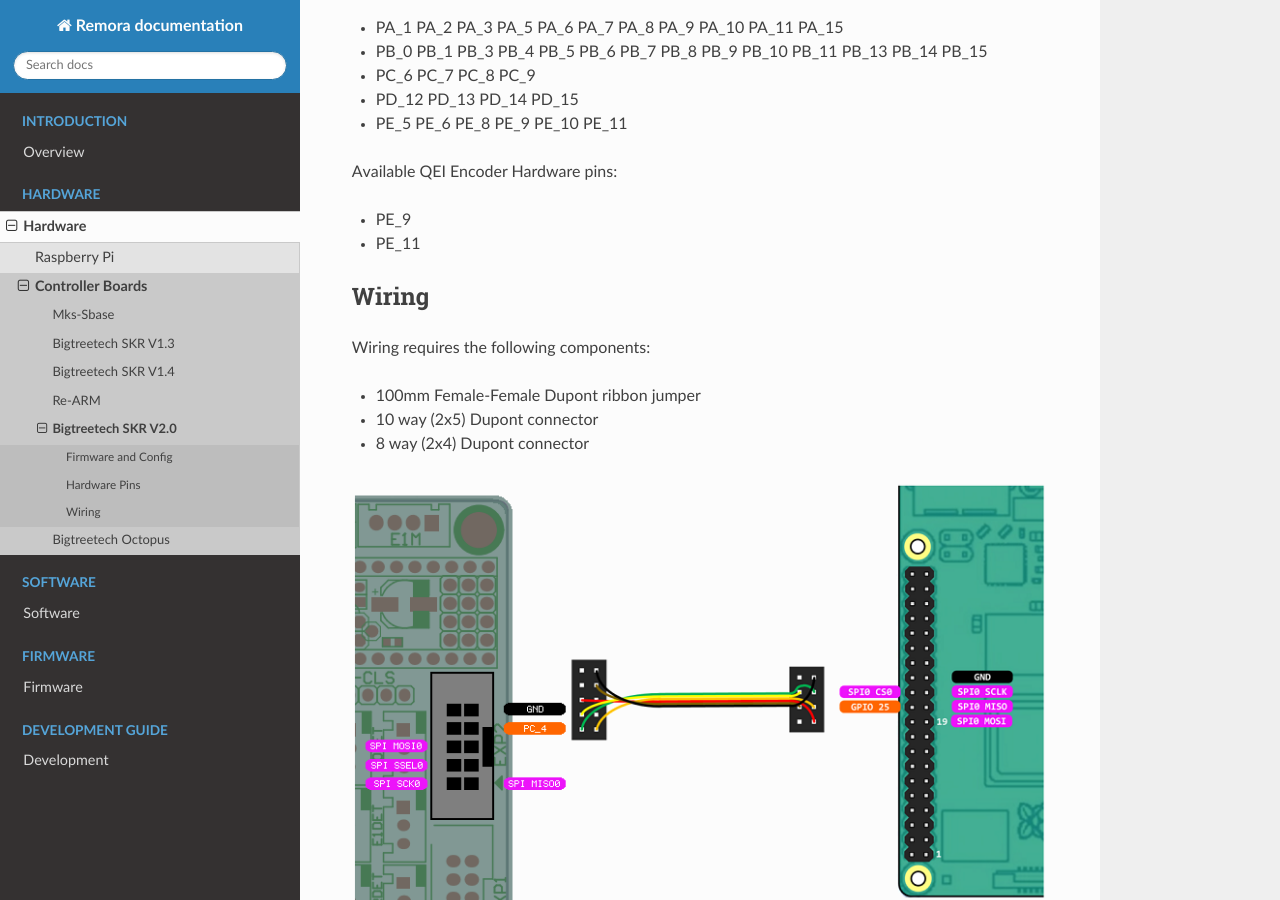
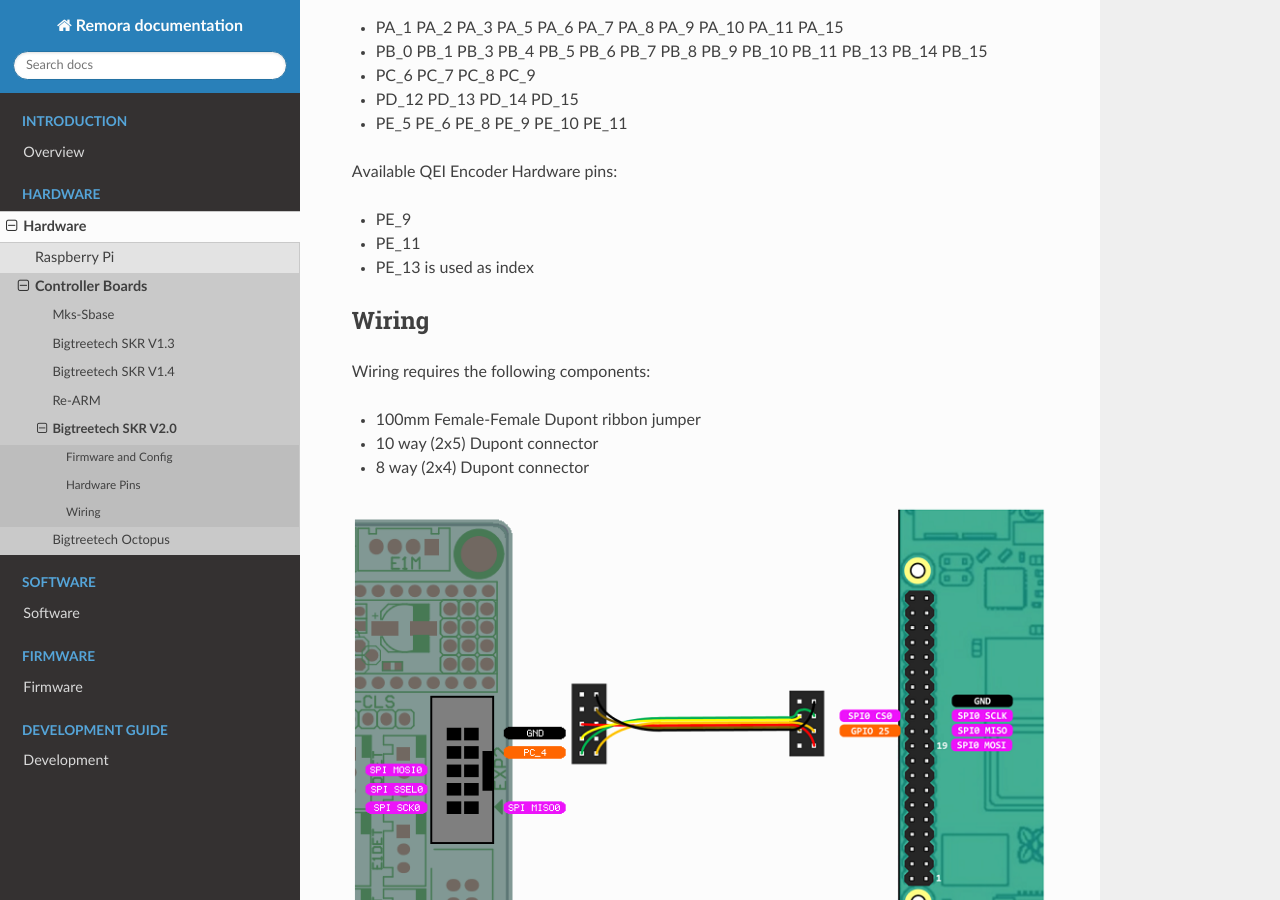
Before and after one commit to scottalford75/Remora-docs, a Sphinx documentation site: the page built from docs/source/hardware/skrv2.rst, in a window 1280 px wide and 900 px high, scrolled down 1001 px. Built offline with Sphinx 7.4.7 and the Read the Docs theme 2.0.0, drawn with Linux system fonts in a browser that asks for light colours; pages that are not in the unit, such as notebooks, are missing from menus.

Commit message:
Update skrv2.rst

```diff
--- a/docs/source/hardware/skrv2.rst
+++ b/docs/source/hardware/skrv2.rst
@@ -50,7 +50,7 @@ Available QEI Encoder Hardware pins:
 
 - PE_9
 - PE_11
-
+- PE_13 is used as index
 
 Wiring
 ------
```
